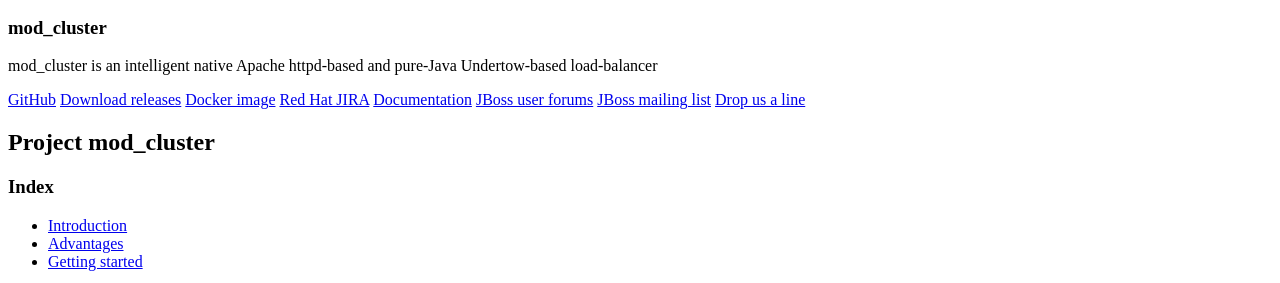
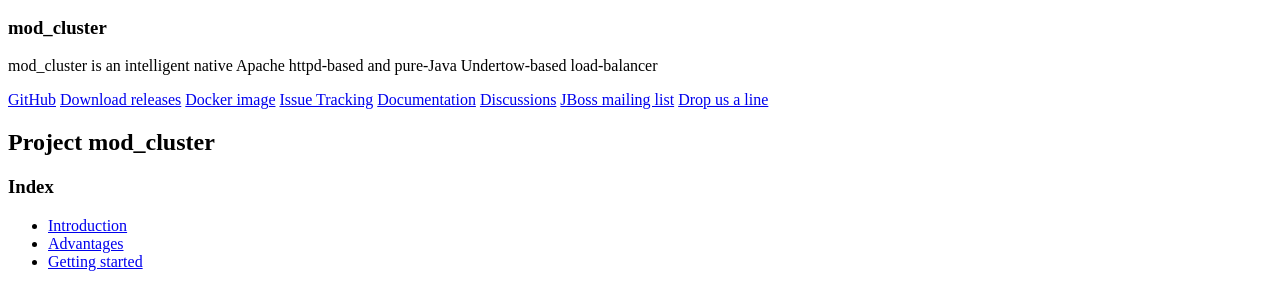
Before and after one commit to jajik/modcluster.io, a Jekyll site: the page built from index.md, in a window 1280 px wide. Shown: the part 204-487 px from the top of the page. Built offline with Jekyll 4.4.1, drawn with Linux system fonts in a browser that asks for light colours.

Commit message:
Update navigation link titles to be more descriptive.

```diff
--- a/_includes/_author-bio.html
+++ b/_includes/_author-bio.html
@@ -32,9 +32,9 @@
   {% if author.weibo %}<a href="http://www.weibo.com/{{ author.weibo }}" class="author-social" target="_blank"><i class="fa fa-fw fa-weibo"></i> Weibo</a>{% endif %}
   {% if author.flickr %}<a href="http://www.flickr.com/{{ author.flickr }}" class="author-social" target="_blank"><i class="fa fa-fw fa-flickr"></i> Flickr</a>{% endif %}
   {% if author.codepen %}<a href="http://codepen.io/{{ author.codepen }}" class="author-social" target="_blank"><i class="fa fa-fw fa-codepen"></i> CodePen</a>{% endif %}
-  {% if author.jira %}<a href="https://issues.redhat.com/projects/{{ author.jira }}" class="author-social" target="_blank"><i class="fa fa-fw fa-bug"></i> Red Hat JIRA</a>{% endif %}
+  {% if author.jira %}<a href="https://issues.redhat.com/projects/{{ author.jira }}" class="author-social" target="_blank"><i class="fa fa-fw fa-bug"></i> Issue Tracking</a>{% endif %}
   {% if author.documentation %}<a href="{{ author.documentation }}" class="author-social" target="_blank"><i class="fa fa-fw fa-book"></i> Documentation</a>{% endif %}
-  {% if author.user-forum %}<a href="{{ author.user-forum }}" class="author-social" target="_blank"><i class="fa fa-fw fa-commenting"></i> JBoss user forums</a>{% endif %}
+  {% if author.user-forum %}<a href="{{ author.user-forum }}" class="author-social" target="_blank"><i class="fa fa-fw fa-commenting"></i> Discussions</a>{% endif %}
   {% if author.mailing-list %}<a href="{{ author.mailing-list }}" class="author-social" target="_blank"><i class="fa fa-fw fa-send-o"></i> JBoss mailing list</a>{% endif %}
   {% if author.email %}<a href="mailto:{{ author.email }}" class="author-social" target="_blank"><i class="fa fa-fw fa-envelope-o"></i> Drop us a line</a>{% endif %}
   {% if author.irc %}<a href="{{ author.irc }}" class="author-social" target="_blank"><i class="fa fa-fw fa-hashtag"></i> Talk to us on IRC</a>{% endif %}
```
